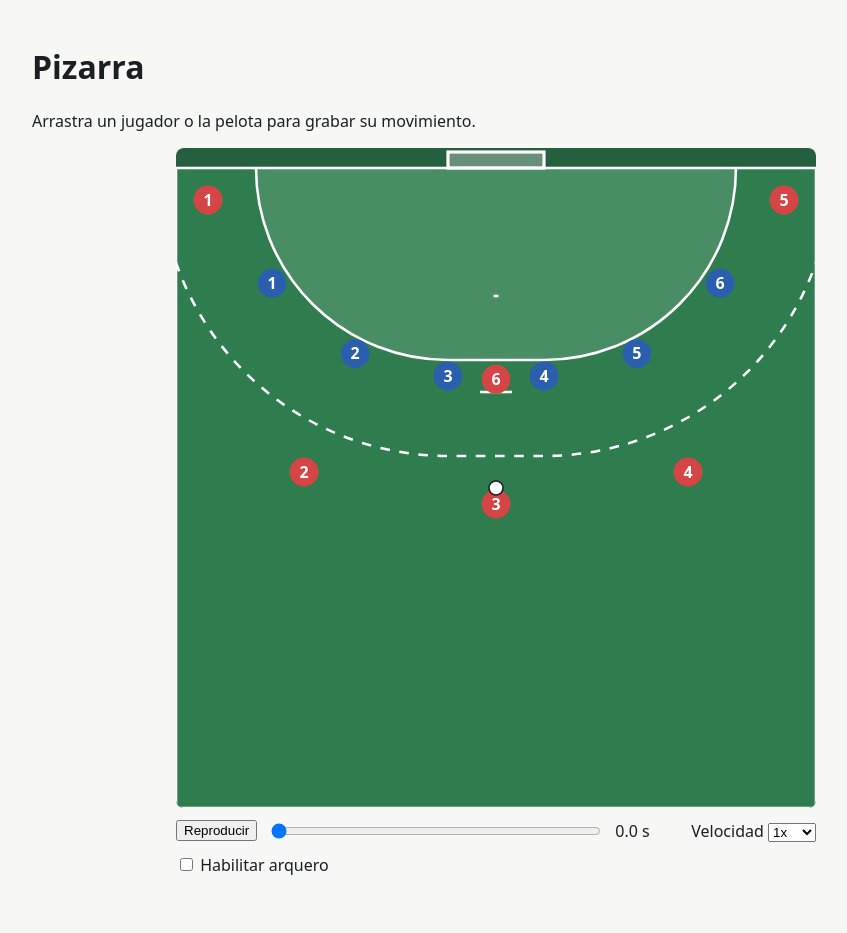
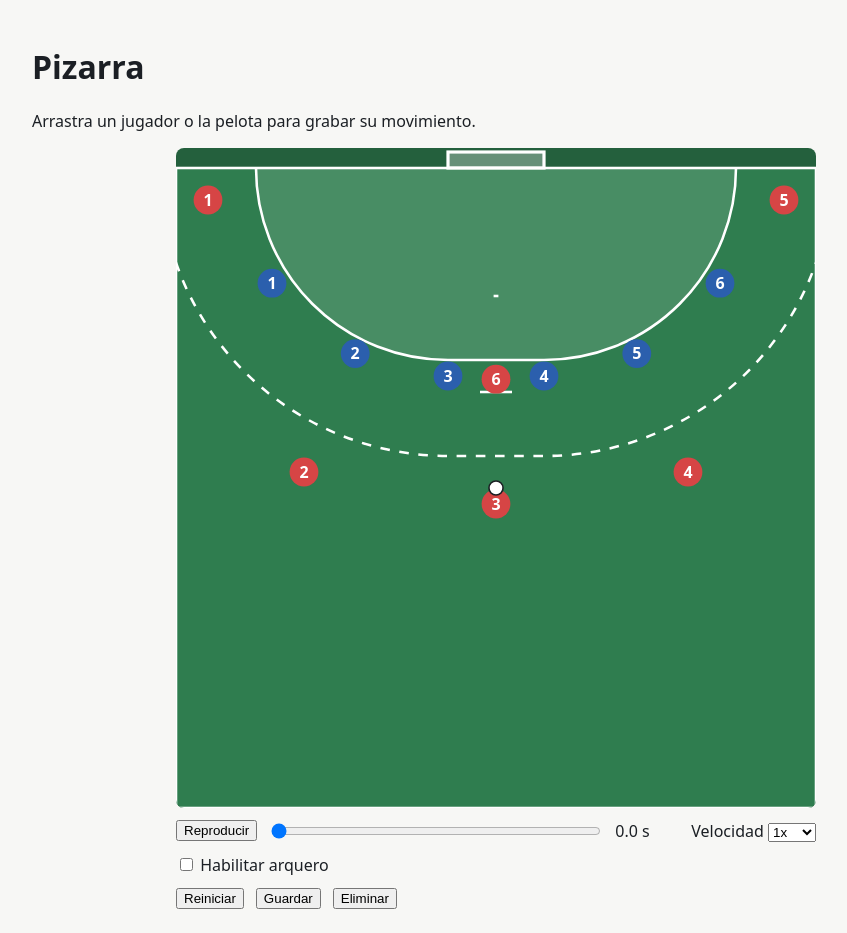
Before and after one commit to Fercho612/HandLab, a React (Vite) app in the folder frontend/: page /pizarra in a window 1280 px wide. Shown: the whole page, without its empty margins (144-991 px from the left). Before the commit the page ends 900 px from the top, so only its background shows below. Built offline with nearby package versions, Linux system fonts and the light colour scheme.

Commit message:
feat: add restart with confirmation and save and delete buttons

```diff
--- a/frontend/src/domain/play.js
+++ b/frontend/src/domain/play.js
@@ -74,3 +74,12 @@ export function setPlayGoalkeeper(play, enabled) {
   const actions = firstPassToGoalkeeper === -1 ? play.ball.actions : play.ball.actions.slice(0, firstPassToGoalkeeper)
   return { ...play, players, ball: { ...play.ball, actions } }
 }
+
+/** Erases every recording: players go back to where they started and the ball to its initial holder. */
+export function resetPlay(play) {
+  return {
+    ...play,
+    players: play.players.map((player) => ({ ...player, trajectory: [{ ...player.trajectory[0], t: 0 }] })),
+    ball: { ...play.ball, actions: [] },
+  }
+}
--- /dev/null
+++ b/frontend/src/ui/whiteboard/PlayActions.jsx
@@ -0,0 +1,14 @@
+import styles from './Whiteboard.module.css'
+
+/** Play-level actions. Saving and deleting have no behavior yet: they will call the backend once it exists. */
+export default function PlayActions({ onRestart }) {
+  return (
+    <div className={styles.controls}>
+      <button type="button" onClick={onRestart}>
+        Reiniciar
+      </button>
+      <button type="button">Guardar</button>
+      <button type="button">Eliminar</button>
+    </div>
+  )
+}
--- a/frontend/src/ui/whiteboard/Whiteboard.jsx
+++ b/frontend/src/ui/whiteboard/Whiteboard.jsx
@@ -3,10 +3,11 @@ import { createPlaybackClock } from '../../application/playbackClock.js'
 import { createTrajectoryRecorder } from '../../application/trajectoryRecorder.js'
 import { ballHolderAt, ballPositionAt, recordBallAction, resolveBallRelease } from '../../domain/ball.js'
 import { COURT, clampToCourt } from '../../domain/court.js'
-import { createDefaultPlay, playDuration, recordPlayerLayer, setPlayGoalkeeper } from '../../domain/play.js'
+import { createDefaultPlay, playDuration, recordPlayerLayer, resetPlay, setPlayGoalkeeper } from '../../domain/play.js'
 import { Role, Side } from '../../domain/roster.js'
 import { positionAt } from '../../domain/trajectory.js'
 import CourtLines from './CourtLines.jsx'
+import PlayActions from './PlayActions.jsx'
 import PlaybackControls from './PlaybackControls.jsx'
 import { BallToken, PlayerToken } from './Tokens.jsx'
 import { toCourtPoint } from './toCourtPoint.js'
@@ -22,6 +23,7 @@ const VIEW_BOX = `0 ${-GOAL_SIDE_MARGIN} ${COURT.WIDTH} ${COURT.LENGTH + GOAL_SI
  */
 const HELD_BALL_OFFSET = { [Side.ATTACK]: { x: 0, y: -0.5 }, [Side.DEFENSE]: { x: 0, y: 0.5 } }
 const INVALID_RELEASE_MESSAGE = 'La pelota tiene que terminar en un jugador o en el arco.'
+const RESTART_CONFIRMATION = '¿Reiniciar la pizarra? Se borrará todo lo grabado.'
 
 /** Wall-clock time for the playback clock; only called from event handlers and the animation loop. */
 const wallClock = () => performance.now()
@@ -164,6 +166,18 @@ export default function Whiteboard() {
     setIsPlaying(!isPlaying)
   }
 
+  function restart() {
+    if (!window.confirm(RESTART_CONFIRMATION)) return
+    const next = resetPlay(play)
+    const now = wallClock()
+    clock.pause(now)
+    clock.setDuration(0, now)
+    playRef.current = next
+    setPlay(next)
+    setIsPlaying(false)
+    setMessage(null)
+  }
+
   function changeGoalkeeper(enabled) {
     const next = setPlayGoalkeeper(play, enabled)
     clock.setDuration(playDuration(next), wallClock())
@@ -219,6 +233,8 @@ export default function Whiteboard() {
         onRateChange={(rate) => clock.setRate(rate, wallClock())}
         onGoalkeeperChange={changeGoalkeeper}
       />
+
+      <PlayActions onRestart={restart} />
     </div>
   )
 }
```
Also changed, not shown: 2 other files (tests, documents, lock files or other folders).
